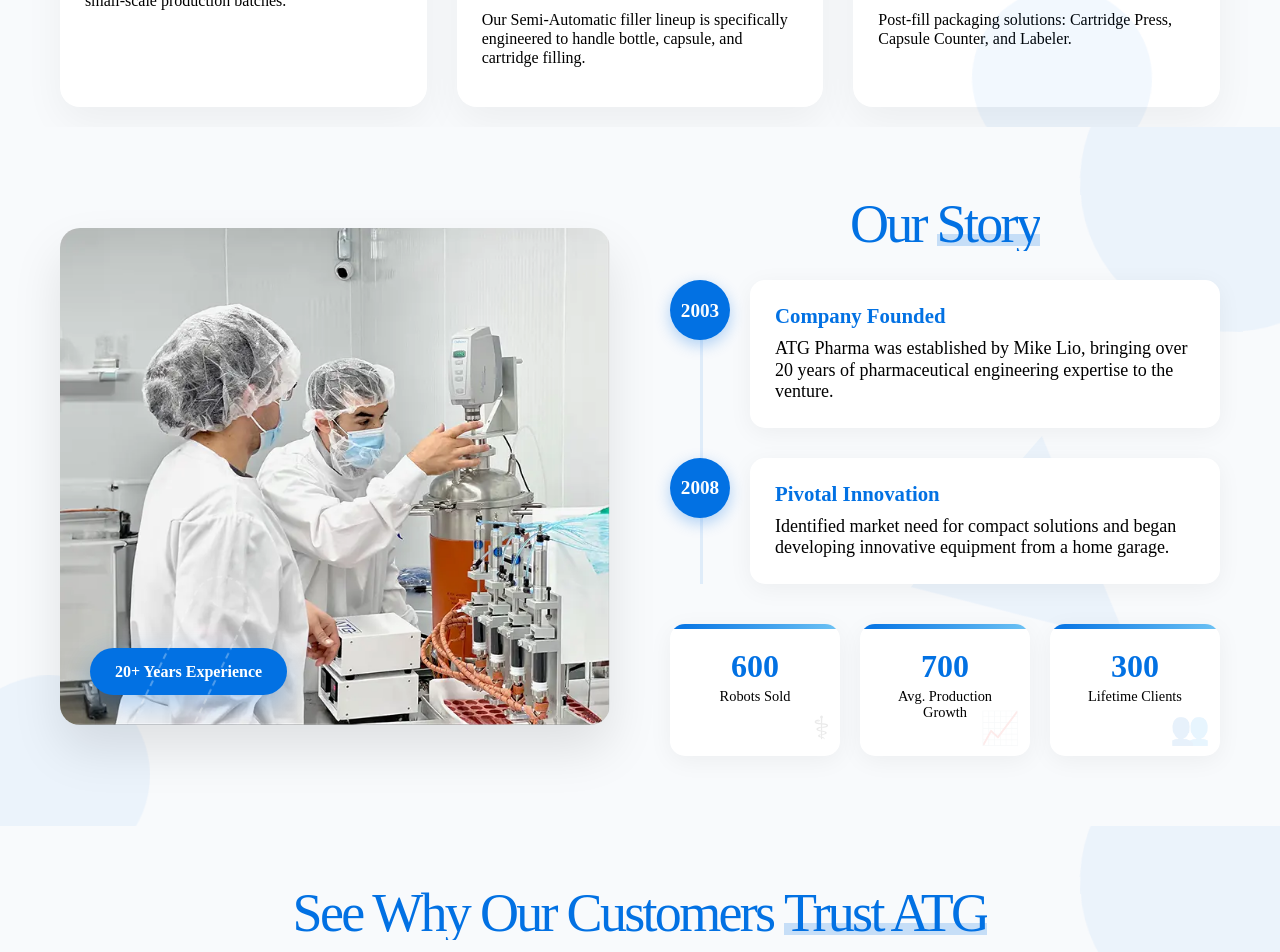
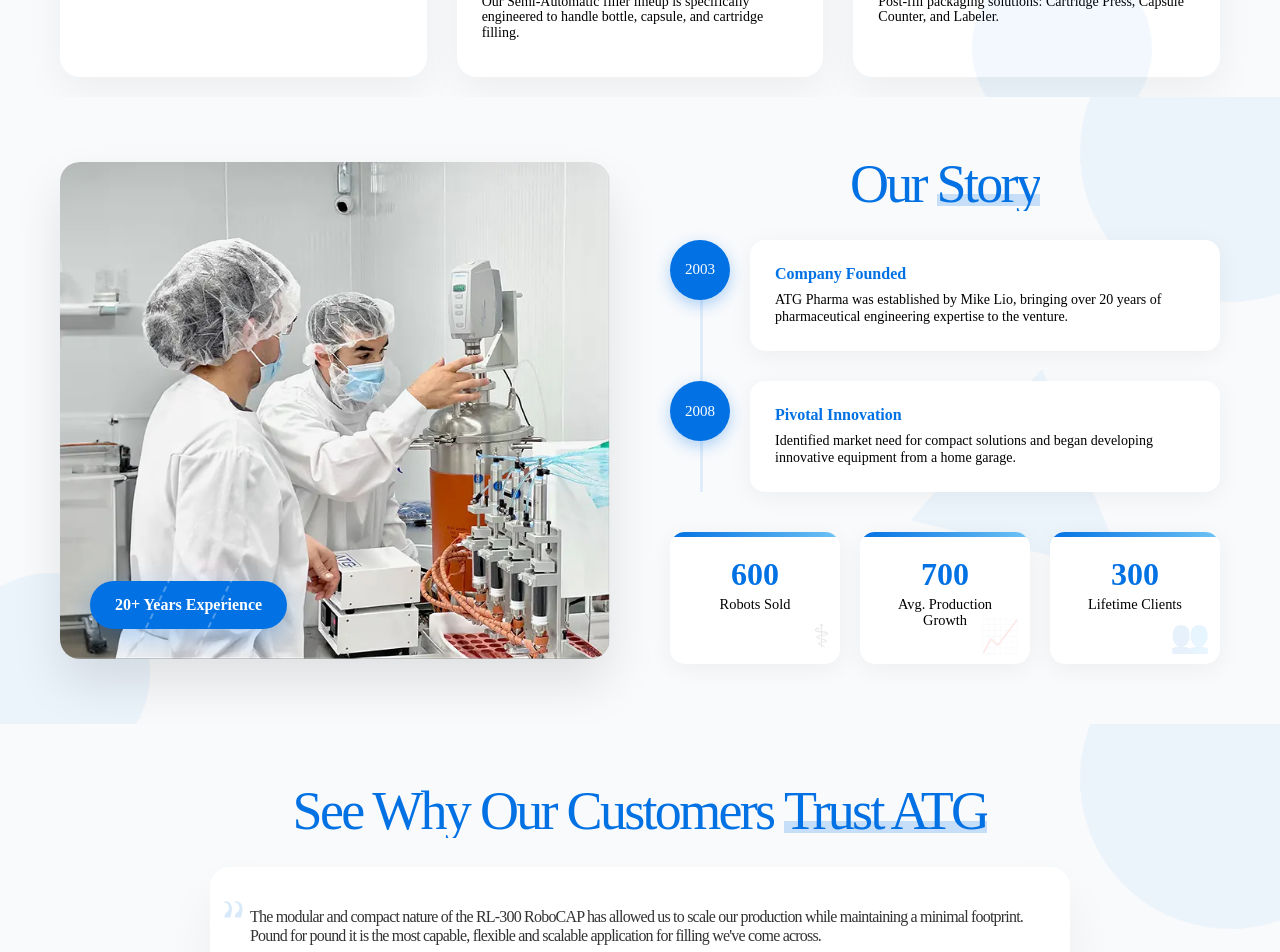
Before and after one commit to anisulislam10/ATG-Pharma-Landing, a plain HTML site: page index.html in a window 1280 px wide. Shown: the part 1640-2592 px from the top of the page. Drawn offline with Linux system fonts and the light colour scheme; a web font is replaced by a local one.

Commit message:
enhance UI

```diff
--- a/assets/css/style.css
+++ b/assets/css/style.css
@@ -1064,7 +1064,7 @@ ul {
 /* About Section - Modern Animated Version */
 .about {
     position: relative;
-    padding: 60px 0;
+    padding: 50px 0;
     overflow: hidden;
     background-color: #f8fafc;
 }
@@ -1160,6 +1160,7 @@ ul {
     color: var(--primary-color);
     position: relative;
     display: inline-block;
+
 }
 
 .highlight-word::after {
@@ -1180,6 +1181,7 @@ ul {
 .history-timeline {
     position: relative;
     margin-bottom: 40px;
+
 }
 
 .history-timeline::before {
@@ -1191,6 +1193,7 @@ ul {
     width: 3px;
     background-color: rgba(2, 113, 227, 0.1);
     z-index: 1;
+
 }
 
 .timeline-item {
@@ -1198,6 +1201,7 @@ ul {
     padding-left: 80px;
     margin-bottom: 30px;
     opacity: 0;
+
     transform: translateY(20px);
     animation: fadeInUp 0.8s cubic-bezier(0.65, 0, 0.35, 1) forwards;
 }
@@ -1222,8 +1226,8 @@ ul {
     display: flex;
     align-items: center;
     justify-content: center;
-    font-weight: 700;
-    font-size: 1.2rem;
+    font-weight: 500;
+    font-size: 15px;
     z-index: 2;
     box-shadow: 0 5px 15px rgba(2, 113, 227, 0.3);
 }
@@ -1237,10 +1241,11 @@ ul {
     border-radius: 15px;
     box-shadow: 0 5px 25px rgba(0, 0, 0, 0.05);
     position: relative;
+
 }
 
 .timeline-content h3 {
-    font-size: 1.3rem;
+    font-size: 16px;
     margin-bottom: 10px;
     color: var(--primary-color);
 }
@@ -1248,7 +1253,7 @@ ul {
 .timeline-content p {
     color: var(--text-light);
     line-height: 1.2;
-font-size: 18px;
+font-size: 14px;
 
 }
 
@@ -1723,6 +1728,7 @@ font-size: 18px;
 
 .product-content {
     padding: 25px;
+
 }
 
 .product-content h3 {
@@ -1731,13 +1737,18 @@ font-size: 18px;
     color: var(--text-color);
     font-family: var(--font-graphik);
     font-size: 35px;
-}
+
+}
+
 
 .product-content p {
     color: var(--text-light);
-    margin-bottom: 15px;
-    line-height: 1.2;
-    font-weight: 400px;
+    margin-bottom: 12px;
+    font-weight: 500;
+    font-family: var(--font-graphik);
+    font-size: 14px;
+
+
 }
 
 .product-specs {
@@ -1917,7 +1928,7 @@ font-size: 18px;
     }
 
     .section-subtitle {
-        font-size: 1rem;
+        font-size: 15px;
     }
 
     .product-image {
@@ -2013,7 +2024,7 @@ font-size: 18px;
 .quote-icon {
     position: absolute;
     top: -15px;
-    left: -15px;
+    left: -30px;
     opacity: 0.15;
     z-index: 0;
 }
@@ -2362,7 +2373,7 @@ font-size: 18px;
     transform: translateY(20px);
     animation: fadeInUp 0.8s cubic-bezier(0.65, 0, 0.35, 1) forwards;
     animation-delay: 0.2s;
-    font-size: 20px;
+    font-size: 15px;
     font-weight: 500px;
 }
 
@@ -3133,7 +3144,7 @@ font-size: 18px;
     }
 
     .section-subtitle {
-        font-size: 1rem;
+        font-size: 15px;
     }
 }
 
--- a/index.html
+++ b/index.html
@@ -341,7 +341,7 @@
                             <path d="M7 17H3V16C3 14 6 13 6 11C6 9 5 7 3 7V6C6 6 8 8 8 11C8 14 7 16 7 17ZM14 17H10V16C10 14 13 13 13 11C13 9 12 7 10 7V6C13 6 15 8 15 11C15 14 14 16 14 17Z" fill="var(--primary-color)"/>
                         </svg>
                     </div>
-                    <p>"The ATG RoboCAP System has been a game-changer for our production. Its precise filling capabilities have significantly increased our efficiency and reduced waste. The system is user-friendly, with a straightforward setup and minimal maintenance required."</p>
+                    <p>The ATG RoboCAP System has been a game-changer for our production. Its precise filling capabilities have significantly increased our efficiency and reduced waste. The system is user-friendly, with a straightforward setup and minimal maintenance required.</p>
 
                 </div>
                 <div class="testimonial-author">
@@ -362,7 +362,7 @@
                             <path d="M7 17H3V16C3 14 6 13 6 11C6 9 5 7 3 7V6C6 6 8 8 8 11C8 14 7 16 7 17ZM14 17H10V16C10 14 13 13 13 11C13 9 12 7 10 7V6C13 6 15 8 15 11C15 14 14 16 14 17Z" fill="var(--primary-color)"/>
                         </svg>
                     </div>
-                    <p>"The modular and compact nature of the RL-300 RoboCAP has allowed us to scale our production while maintaining a minimal footprint. Pound for pound it is the most capable, flexible and scalable application for filling we've come across."</p>
+                    <p>The modular and compact nature of the RL-300 RoboCAP has allowed us to scale our production while maintaining a minimal footprint. Pound for pound it is the most capable, flexible and scalable application for filling we've come across.</p>
 
                 </div>
                 <div class="testimonial-author">
@@ -383,7 +383,7 @@
                             <path d="M7 17H3V16C3 14 6 13 6 11C6 9 5 7 3 7V6C6 6 8 8 8 11C8 14 7 16 7 17ZM14 17H10V16C10 14 13 13 13 11C13 9 12 7 10 7V6C13 6 15 8 15 11C15 14 14 16 14 17Z" fill="var(--primary-color)"/>
                         </svg>
                     </div>
-                    <p>"Our labor costs are virtually gone with the RoboCAP machine. We've reduced from multiple operators to just one, and acquired 3-5 new contracts due to increased volume with consistency. This has created a whole new revenue stream."</p>
+                    <p>Our labor costs are virtually gone with the RoboCAP machine. We've reduced from multiple operators to just one, and acquired 3-5 new contracts due to increased volume with consistency. This has created a whole new revenue stream.</p>
 
                 </div>
                 <div class="testimonial-author">
@@ -404,7 +404,7 @@
                             <path d="M7 17H3V16C3 14 6 13 6 11C6 9 5 7 3 7V6C6 6 8 8 8 11C8 14 7 16 7 17ZM14 17H10V16C10 14 13 13 13 11C13 9 12 7 10 7V6C13 6 15 8 15 11C15 14 14 16 14 17Z" fill="var(--primary-color)"/>
                         </svg>
                     </div>
-                    <p>"Working with ATG has been a breeze from the start. Their team goes above and beyond in providing excellent support. After introducing their automated cartridge filler, we were able to add four additional cart products to our lineup."</p>
+                    <p>Working with ATG has been a breeze from the start. Their team goes above and beyond in providing excellent support. After introducing their automated cartridge filler, we were able to add four additional cart products to our lineup."</p>
 
                 </div>
                 <div class="testimonial-author">
```
